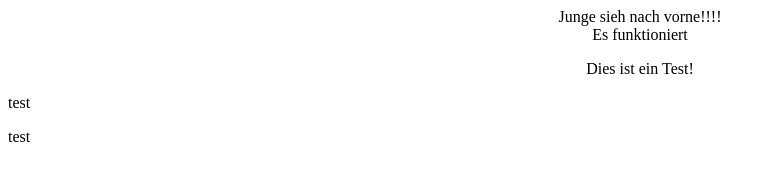
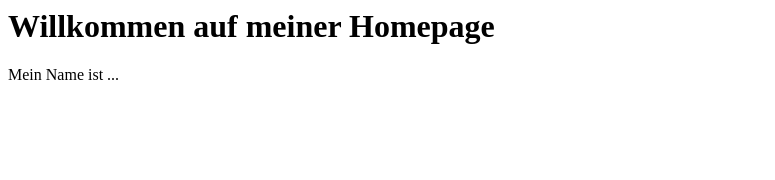
Before and after one commit to alweneed/homepage2, a plain HTML site: page index.html in a window 1280 px wide. Shown: the whole page, without its empty margins (0-775 px from the left). Drawn offline with Linux system fonts and the light colour scheme.

Commit message:
Fünfte Version

```diff
--- a/index.html
+++ b/index.html
@@ -6,16 +6,8 @@
   <!--BODY-->
   <body>
 
-      <center>Junge sieh nach vorne!!!! </br>
-      Es funktioniert</center>
-
-    <center><p>Dies ist ein Test!</p></center>
-
-    <div>
-
-        <div><p>test</p></div><div><p>test</p></div>
-
-    </div>
+    <h1>Willkommen auf meiner Homepage</h1>
+    <p>Mein Name ist ...</p>
 
     </body>
-<html>
+</html>
```
